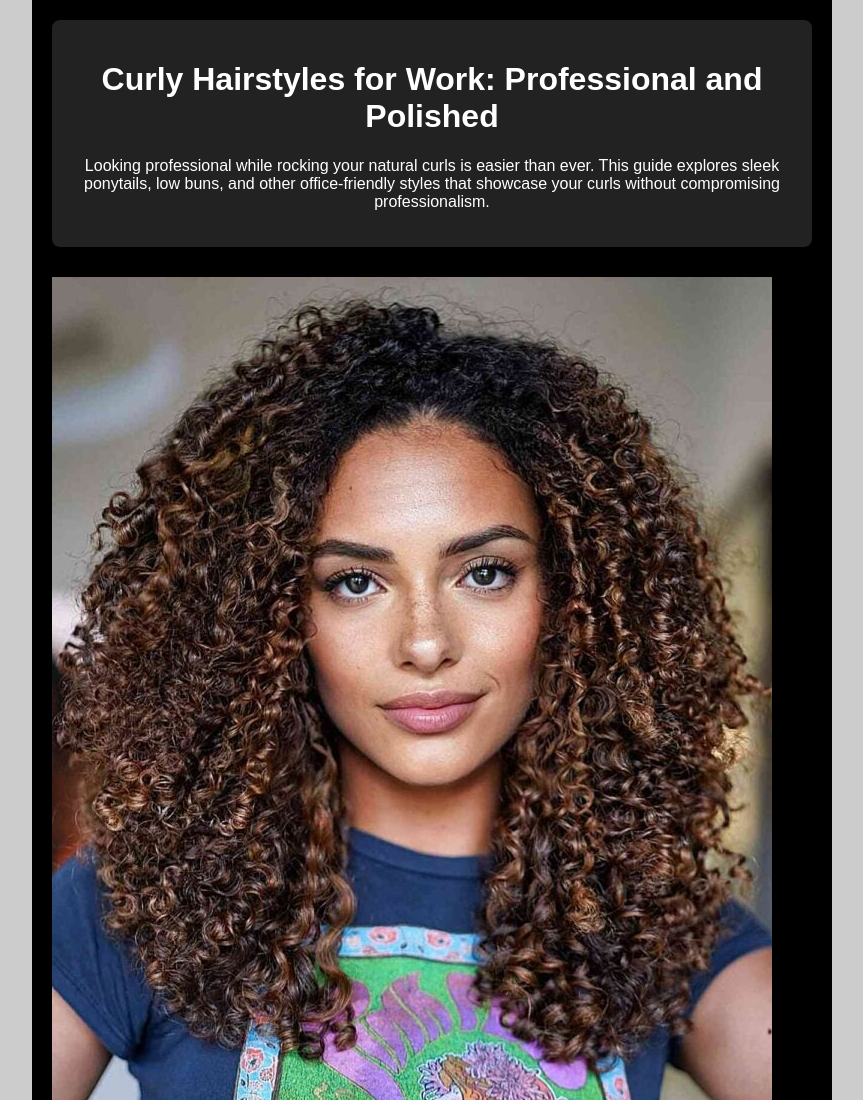
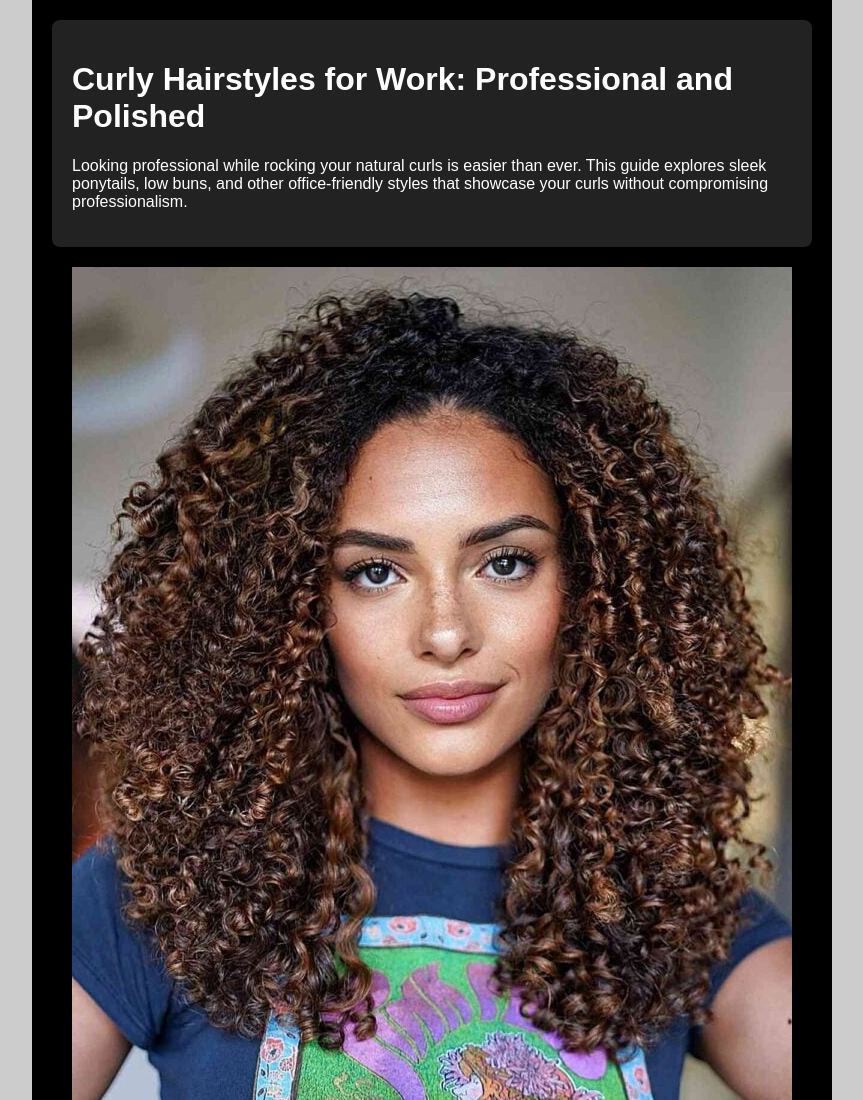
Before and after one commit to aprijalb/curly-hairstyle, a plain HTML site: page index.html in a window 1280 px wide. Shown: the top 1100 px of the page, without its empty margins (208-1071 px from the left). Drawn offline with Linux system fonts and the light colour scheme.

Commit message:
Update index.html

```diff
--- a/index.html
+++ b/index.html
@@ -27,12 +27,18 @@
             padding: 20px;
             border-radius: 8px;
             margin-bottom: 20px;
+            text-align: left;
+        }
+        #images {
             text-align: center;
         }
         img {
             max-width: 100%;
             height: auto;
             margin: 10px 0;
+            display: block;
+            margin-left: auto;
+            margin-right: auto;
         }
         .pin-button {
             display: block;
@@ -45,6 +51,7 @@
             cursor: pointer;
             text-decoration: none;
             font-size: 14px;
+            text-align: center;
         }
     </style>
 </head>
```
